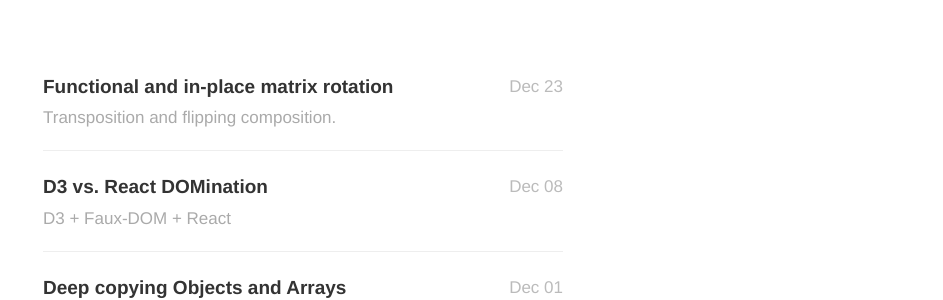
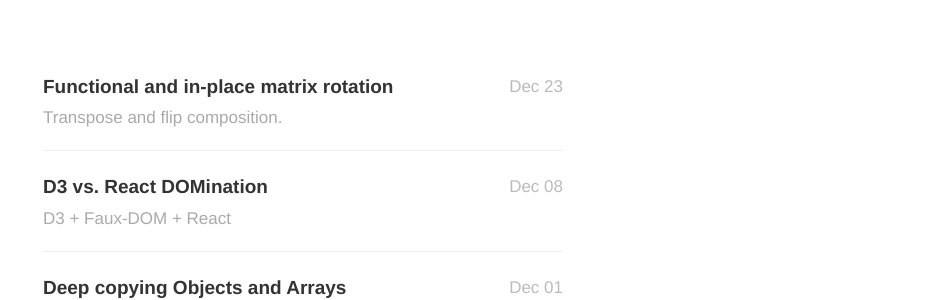
Before and after one commit to nickbalestra/nickbalestra.github.io, a Jekyll site: the page built from index.html, in a window 1280 px wide and 900 px high. Shown: the part 367-667 px from the top of the window, without its empty margins (337-1280 px from the left). Built offline with Jekyll 4.4.1, drawn with Linux system fonts in a browser that asks for light colours; nearby versions of some CDN libraries; Markdown is read by kramdown in place of the engine named in the settings; the list of posts is cut into pages by our own code.

Commit message:
fixed subtitile

```diff
--- a/_posts/2015-12-23-Functional-and-in-place-matrix-rotation.md
+++ b/_posts/2015-12-23-Functional-and-in-place-matrix-rotation.md
@@ -1,7 +1,7 @@
 ---
 title: "Functional and in-place matrix rotation"
 date: 2015-12-23
-description: Transposition and flipping composition.
+description: Transpose and flip composition.
 ---
 
 In this post I'll walk through rotating a bi-dimension matrix, in a functional way, by composing transpose and flip functions.
```
